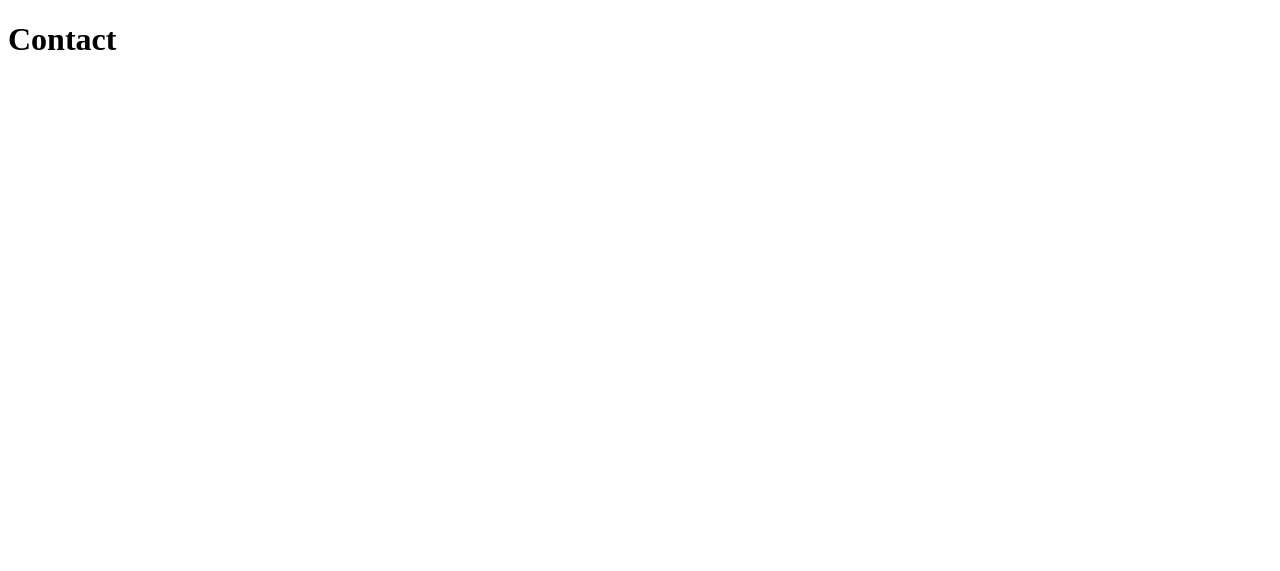
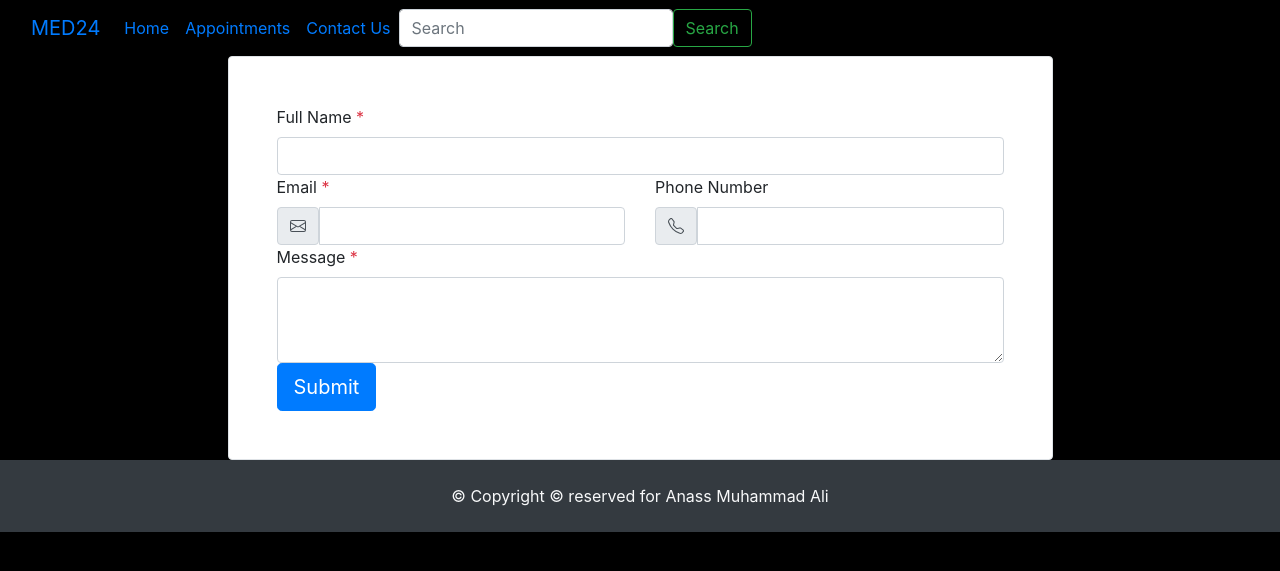
Before and after one commit to syricano/med24, a Django app: page /contact/ in a window 1280 px wide. Before the commit the part shown is almost empty. Shown: the top 571 px of the page. Run offline with Django 4.2, Linux system fonts and the light colour scheme; some libraries are stand-ins or nearby versions.

Commit message:
:add contact.html structure

```diff
--- a/templates/contact.html
+++ b/templates/contact.html
@@ -1,11 +1,66 @@
-<!DOCTYPE html>
-<html lang="en">
-<head>
-    <meta charset="UTF-8">
-    <meta name="viewport" content="width=device-width, initial-scale=1.0">
-    <title>Document</title>
-</head>
-<body>
-    <h1>Contact</h1>
-</body>
-</html>
+{% extends 'base.html' %}
+
+{% block content %}
+<div class="container">
+    <div class="row justify-content-lg-center">
+        <div class="col-12 col-lg-9">
+            <div class="bg-white border rounded shadow-sm overflow-hidden">
+                {% if messages %}
+                    <ul class="messages">
+                        {% for message in messages %}
+                            <li>{{ message }}</li>
+                        {% endfor %}
+                    </ul>
+                {% endif %}
+
+                <form method="post">
+                    {% csrf_token %}
+                    <div class="row gy-4 gy-xl-5 p-4 p-xl-5">
+                        <div class="col-12">
+                            <label for="name" class="form-label">Full Name <span class="text-danger">*</span></label>
+                            <input type="text" class="form-control" id="name" name="name" required>
+                        </div>
+                        <div class="col-12 col-md-6">
+                            <label for="email" class="form-label">Email <span class="text-danger">*</span></label>
+                            <div class="input-group">
+                                <span class="input-group-text">
+                                    <svg xmlns="http://www.w3.org/2000/svg" width="16" height="16" fill="currentColor"
+                                        class="bi bi-envelope" viewBox="0 0 16 16">
+                                        <path
+                                            d="M0 4a2 2 0 0 1 2-2h12a2 2 0 0 1 2 2v8a2 2 0 0 1-2 2H2a2 2 0 0 1-2-2V4Zm2-1a1 1 0 0 0-1 1v.217l7 4.2 7-4.2V4a1 1 0 0 0-1-1H2Zm13 2.383-4.708 2.825L15 11.105V5.383Zm-.034 6.876-5.64-3.471L8 9.583l-1.326-.795-5.64 3.47A1 1 0 0 0 2 13h12a1 1 0 0 0 .966-.741ZM1 11.105l4.708-2.897L1 5.383v5.722Z" />
+                                    </svg>
+                                </span>
+                                <input type="email" class="form-control" id="email" name="email" required>
+                            </div>
+                        </div>
+                        <div class="col-12 col-md-6">
+                            <label for="phone" class="form-label">Phone Number</label>
+                            <div class="input-group">
+                                <span class="input-group-text">
+                                    <svg xmlns="http://www.w3.org/2000/svg" width="16" height="16" fill="currentColor"
+                                        class="bi bi-telephone" viewBox="0 0 16 16">
+                                        <path
+                                            d="M3.654 1.328a.678.678 0 0 0-1.015-.063L1.605 2.3c-.483.484-.661 1.169-.45 1.77a17.568 17.568 0 0 0 4.168 6.608 17.569 17.569 0 0 0 6.608 4.168c.601.211 1.286.033 1.77-.45l1.034-1.034a.678.678 0 0 0-.063-1.015l-2.307-1.794a.678.678 0 0 0-.58-.122l-2.19.547a1.745 1.745 0 0 1-1.657-.459L5.482 8.062a1.745 1.745 0 0 1-.46-1.657l.548-2.19a.678.678 0 0 0-.122-.58L3.654 1.328zM1.884.511a1.745 1.745 0 0 1 2.612.163L6.29 2.98c.329.423.445.974.315 1.494l-.547 2.19a.678.678 0 0 0 .178.643l2.457 2.457a.678.678 0 0 0 .644.178l2.189-.547a1.745 1.745 0 0 1 1.494.315l2.306 1.794c.829.645.905 1.87.163 2.611l-1.034 1.034c-.74.74-1.846 1.065-2.877.702a18.634 18.634 0 0 1-7.01-4.42 18.634 18.634 0 0 1-4.42-7.009c-.362-1.03-.037-2.137.703-2.877L1.885.511z" />
+                                    </svg>
+                                </span>
+                                <input type="tel" class="form-control" id="phone" name="phone">
+                            </div>
+                        </div>
+                        <div class="col-12">
+                            <label for="message" class="form-label">Message <span class="text-danger">*</span></label>
+                            <textarea class="form-control" id="message" name="subject" rows="3" required></textarea>
+                        </div>
+                        <div class="col-12">
+                            <div class="d-grid">
+                                <button class="btn btn-primary btn-lg" type="submit">Submit</button>
+                            </div>
+                        </div>
+                    </div>
+                </form>
+
+            </div>
+        </div>
+    </div>
+</div>
+
+{% endblock %}
```
